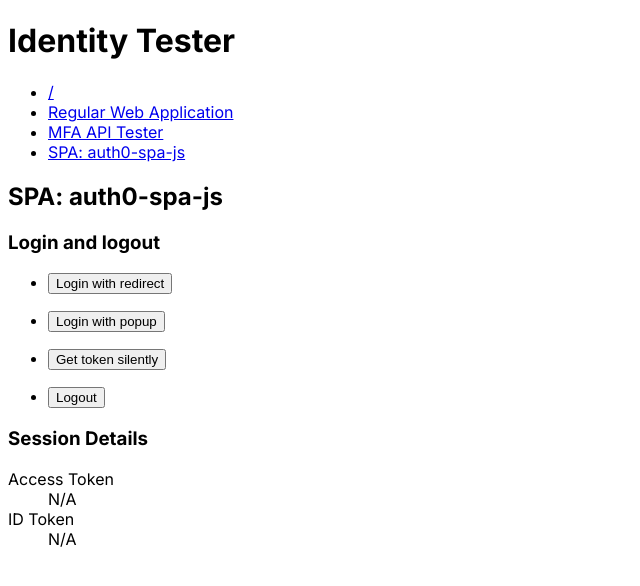
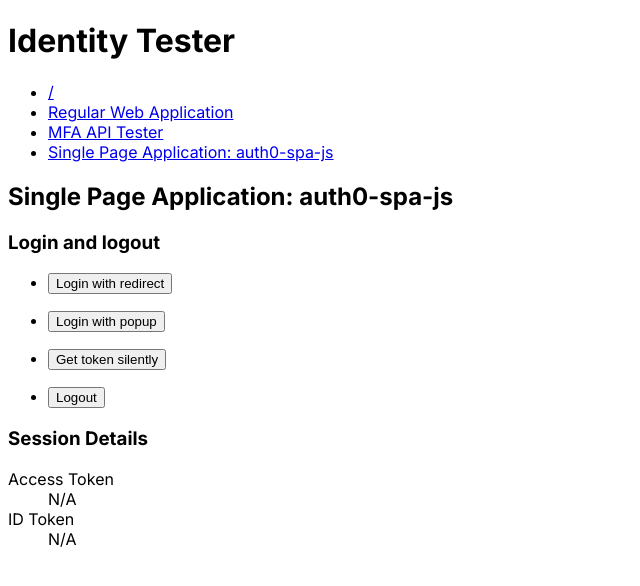
Before and after one commit to sfjt/identity-tester-next, a Next.js app: page /spa/auth0-spa-js in a window 1280 px wide. Shown: the top 586 px of the page, without its empty margins (0-640 px from the left). Built offline with nearby package versions, Linux system fonts and the light colour scheme.

Commit message:
Updated page heading

```diff
--- a/package.json
+++ b/package.json
@@ -22,13 +22,16 @@
   },
   "devDependencies": {
     "@auth0/auth0-spa-js": "^2.1.3",
+    "@types/auth0-lock": "^11.27.9",
     "@types/node": "^20",
     "@types/qs": "^6.9.15",
     "@types/react": "^18",
     "@types/react-dom": "^18",
+    "auth0-lock": "^12.5.1",
     "eslint": "^8",
     "eslint-config-next": "14.2.6",
     "eslint-config-prettier": "^9.1.0",
+    "npm": "^10.8.3",
     "prettier": "^3.3.3",
     "typescript": "^5"
   }
--- a/src/app/layout.tsx
+++ b/src/app/layout.tsx
@@ -29,7 +29,7 @@
                 <a href={"/api/auth/login?" + mfaAPITesterLoginParams}>MFA API Tester</a>
               </li>
               <li>
-                <a href="/spa/auth0-spa-js">SPA: auth0-spa-js</a>
+                <a href="/spa/auth0-spa-js">Single Page Application: auth0-spa-js</a>
               </li>
             </ul>
           </nav>
--- a/src/app/spa/auth0-spa-js/page.tsx
+++ b/src/app/spa/auth0-spa-js/page.tsx
@@ -131,7 +131,7 @@
 
   return (
     <main>
-      <h2>SPA: auth0-spa-js</h2>
+      <h2>Single Page Application: auth0-spa-js</h2>
       <section>
         <h3>Login and logout</h3>
         <ul className="login-logout-list">
```
Also changed, not shown: 1 other file (tests, documents, lock files or other folders).
